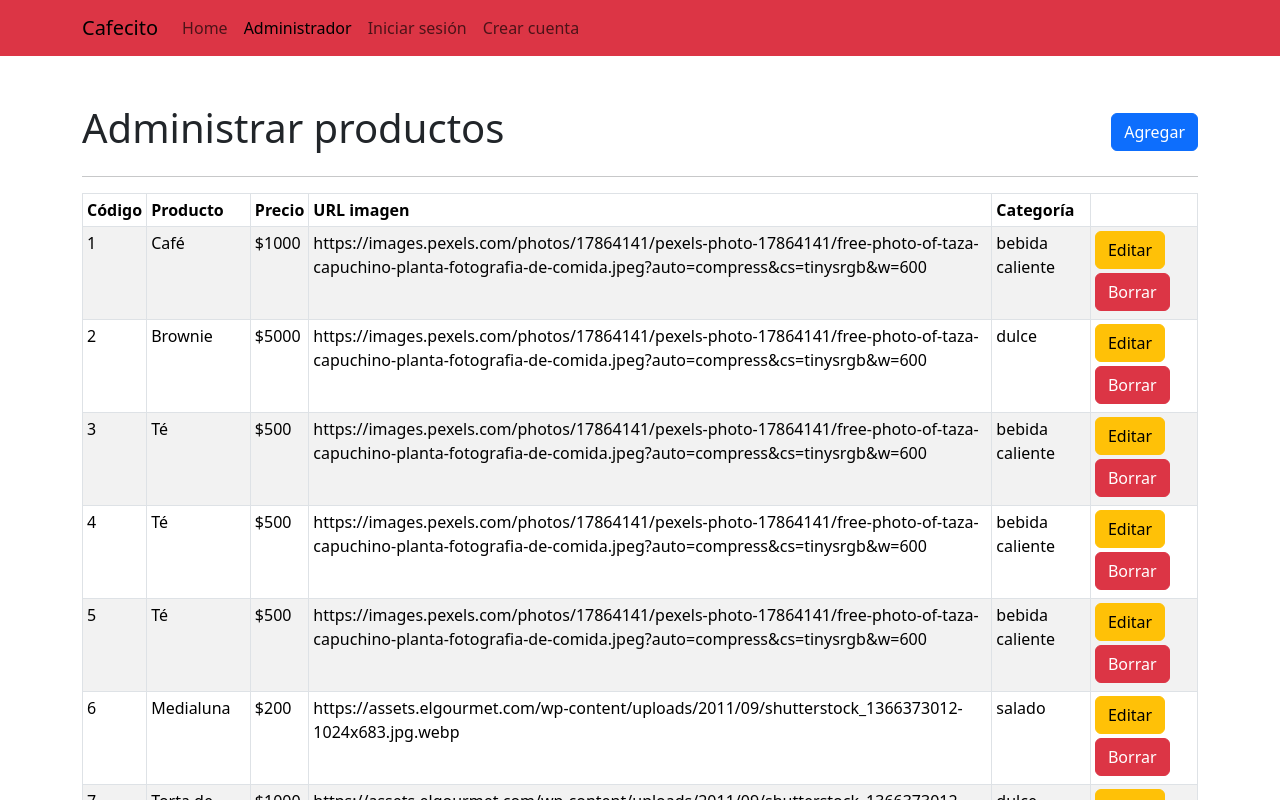
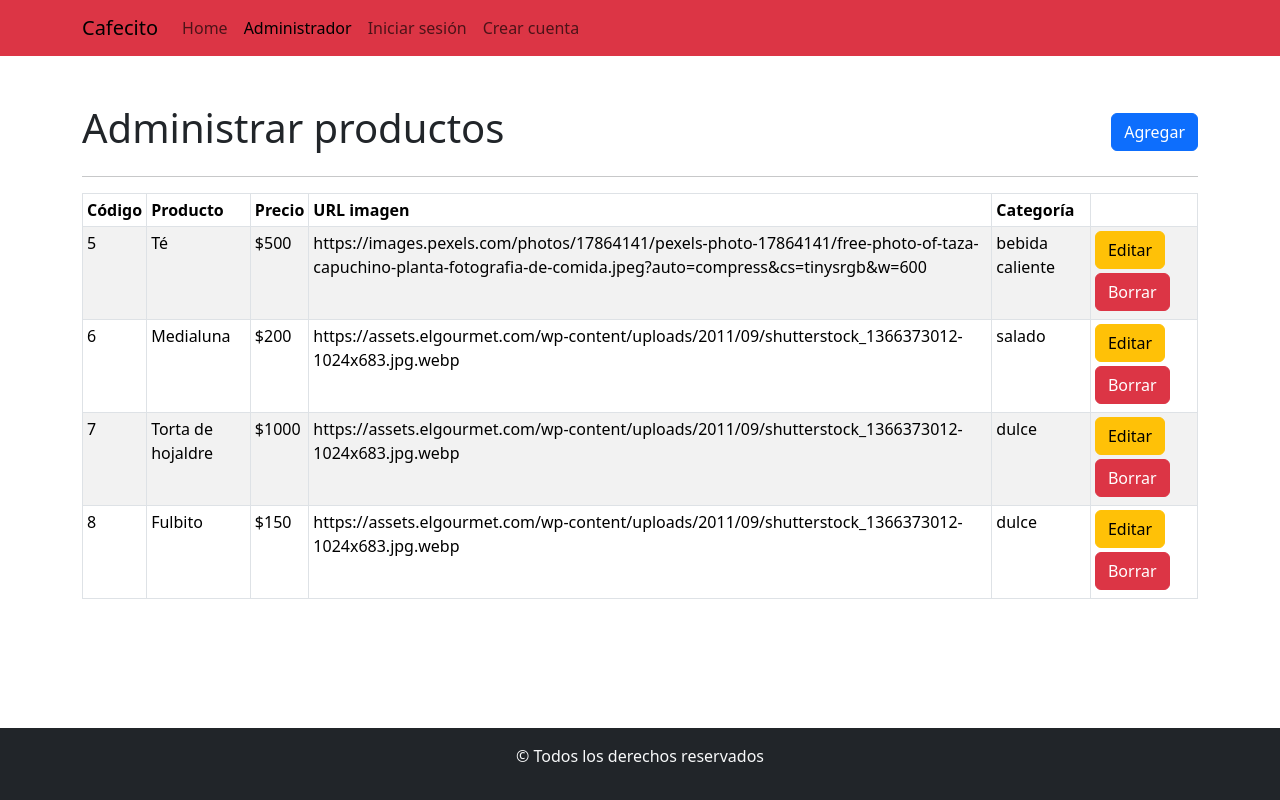
Before and after one commit to Goddzy/Cafecito, a React (Create React App) app: page /administrar in a window 1280 px wide. Shown: the top 800 px of the page. Built offline with nearby package versions, Linux system fonts and the light colour scheme; data requests are answered from the project's data file.

Commit message:
agregué la petición para borrar el producto

```diff
--- a/db.json
+++ b/db.json
@@ -1,33 +1,5 @@
 {
   "productos": [
-    {
-      "nombreProducto": "Café",
-      "precio": 1000,
-      "categoria": "bebida caliente",
-      "imagen": "https://images.pexels.com/photos/17864141/pexels-photo-17864141/free-photo-of-taza-capuchino-planta-fotografia-de-comida.jpeg?auto=compress&cs=tinysrgb&w=600",
-      "id": 1
-    },
-    {
-      "nombreProducto": "Brownie",
-      "precio": 5000,
-      "categoria": "dulce",
-      "imagen": "https://images.pexels.com/photos/17864141/pexels-photo-17864141/free-photo-of-taza-capuchino-planta-fotografia-de-comida.jpeg?auto=compress&cs=tinysrgb&w=600",
-      "id": 2
-    },
-    {
-      "nombreProducto": "Té",
-      "precio": 500,
-      "categoria": "bebida caliente",
-      "imagen": "https://images.pexels.com/photos/17864141/pexels-photo-17864141/free-photo-of-taza-capuchino-planta-fotografia-de-comida.jpeg?auto=compress&cs=tinysrgb&w=600",
-      "id": 3
-    },
-    {
-      "nombreProducto": "Té",
-      "precio": 500,
-      "categoria": "bebida caliente",
-      "imagen": "https://images.pexels.com/photos/17864141/pexels-photo-17864141/free-photo-of-taza-capuchino-planta-fotografia-de-comida.jpeg?auto=compress&cs=tinysrgb&w=600",
-      "id": 4
-    },
     {
       "nombreProducto": "Té",
       "precio": 500,
--- a/src/components/helpers/queries.js
+++ b/src/components/helpers/queries.js
@@ -32,3 +32,16 @@ export const crearProductoAPI = async (producto) => {
     return false;
   }
 };
+
+//petición DELETE
+export const borrarProductoAPI = async (id) => {
+  try {
+    const respuesta = await fetch(URL + "/" + id, {
+      method: "DELETE",
+    });
+    return respuesta;
+  } catch (error) {
+    console.log(error);
+    return false;
+  }
+};
--- a/src/components/views/Administrador.jsx
+++ b/src/components/views/Administrador.jsx
@@ -38,7 +38,7 @@ const Administrador = () => {
           </tr>
         </thead>
         <tbody>
-          {productos.map((producto)=><ItemProducto producto={producto} key={producto.id}></ItemProducto>)}
+          {productos.map((producto)=><ItemProducto producto={producto} key={producto.id} setProductos={setProductos}></ItemProducto>)}
         </tbody>
       </Table>
     </Container>
--- a/src/components/views/producto/ItemProducto.jsx
+++ b/src/components/views/producto/ItemProducto.jsx
@@ -1,7 +1,44 @@
 import { Button } from "react-bootstrap";
 import { Link } from "react-router-dom";
+import Swal from "sweetalert2";
+import { borrarProductoAPI, consultarAPI } from "../../helpers/queries";
+const ItemProducto = ({ producto, setProductos }) => {
+  const borrarProducto = () => {
+    Swal.fire({
+      title: "Seguro que quiere borrar el producto?",
+      text: "No será capaz de revertir esta acción",
+      icon: "warning",
+      showCancelButton: true,
+      confirmButtonColor: "#3085d6",
+      cancelButtonColor: "#d33",
+      confirmButtonText: "Borrar",
+    }).then((result) => {
+      if (result.isConfirmed) {
+        borrarProductoAPI(producto.id).then((respuesta) => {
+          if (respuesta.status === 200) {
+            Swal.fire(
+              "Producto borrado",
+              "el producto fue correctamente borrado",
+              "success"
+            );
+            //cuando eliminé el producto, busco todos los productos existentes en ese instante de tiempo
+            consultarAPI().then((arregloProductos) => {
+              //actualizo el set de productos de Administrador con los datos que hay en la API
+              setProductos(arregloProductos);
+            });
+          } else {
+            Swal.fire(
+              "Ocurrió un error",
+              "Intente la operación en unos minutos",
+              "error"
+            );
+          }
+        });
+        Swal.fire("Listo", "Su producto ha sido borrado", "success");
+      }
+    });
+  };
 
-const ItemProducto = ({producto}) => {
   return (
     <>
       <tr>
@@ -18,7 +55,9 @@ const ItemProducto = ({producto}) => {
           >
             Editar
           </Link>
-          <Button variant="btn btn-danger mb-1">Borrar</Button>
+          <Button variant="btn btn-danger mb-1" onClick={borrarProducto}>
+            Borrar
+          </Button>
         </td>
       </tr>
     </>
```
